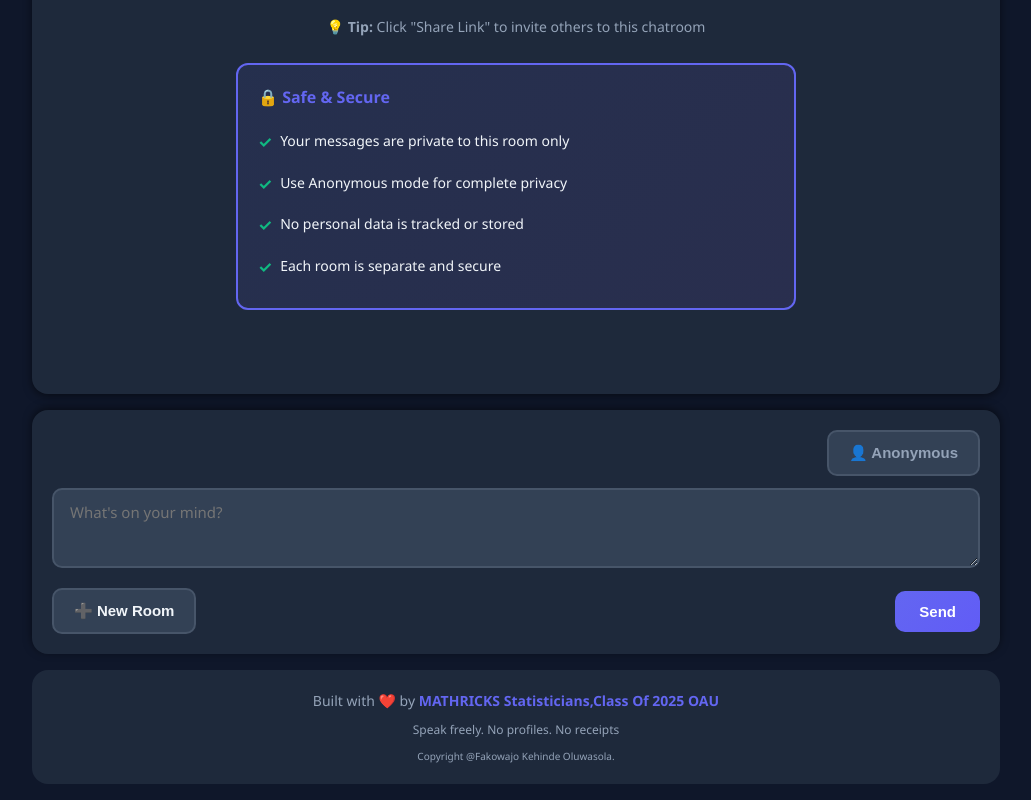
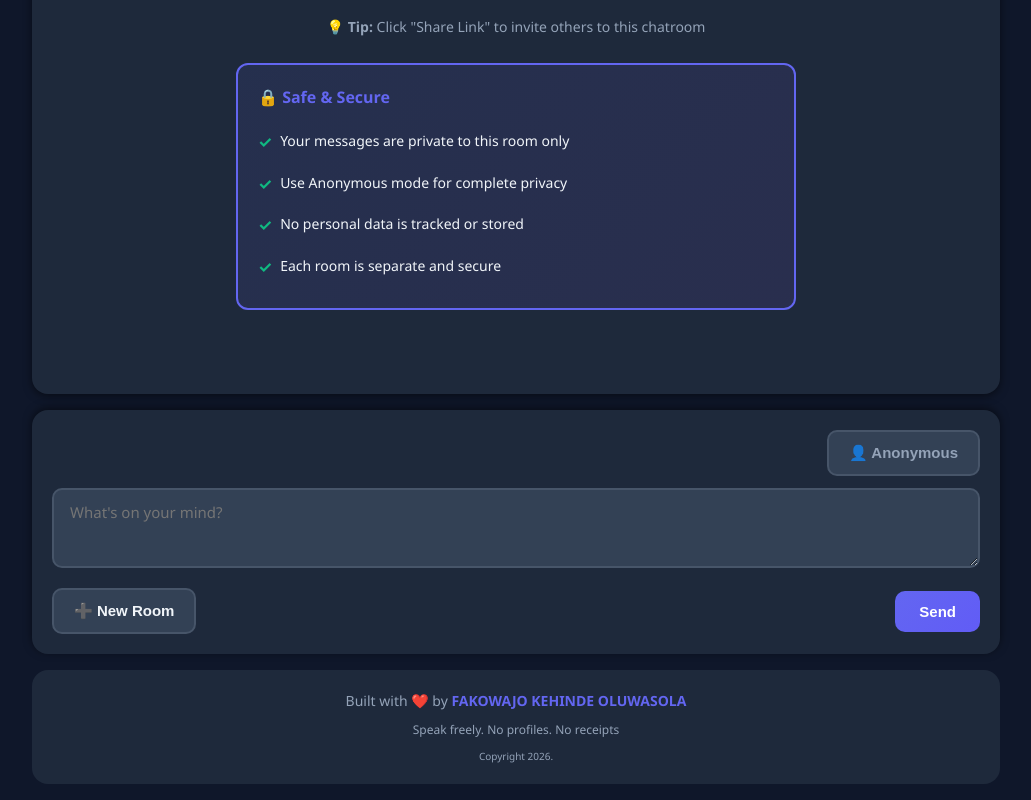
Before and after one commit to Arshad3908/Anonymous, a plain HTML site: page index.html in a window 1280 px wide. Shown: the part 500-1300 px from the top of the page, without its empty margins (124-1155 px from the left). Drawn offline with Linux system fonts and the light colour scheme; no server answers.

Commit message:
first commit

```diff
--- a/index.html
+++ b/index.html
@@ -785,9 +785,9 @@ Tired of curating your online persona? OAU Anonymous Chat lets you have real con
         </div>
 
         <div class="footer">
-            <p>Built with ❤️ by <span class="creator">MATHRICKS Statisticians,Class Of 2025 OAU</span></p>
+            <p>Built with ❤️ by <span class="creator">FAKOWAJO KEHINDE OLUWASOLA</span></p>
             <p style="font-size: 12px; margin-top: 8px; color: var(--text-muted);">Speak freely. No profiles. No receipts</p>
-            <p style="font-size: 10px; margin-top: 8px; color: var(--text-muted);">Copyright @Fakowajo Kehinde Oluwasola.</p>
+            <p style="font-size: 10px; margin-top: 8px; color: var(--text-muted);">Copyright 2026.</p>
         </div>
     </div>
 
```
